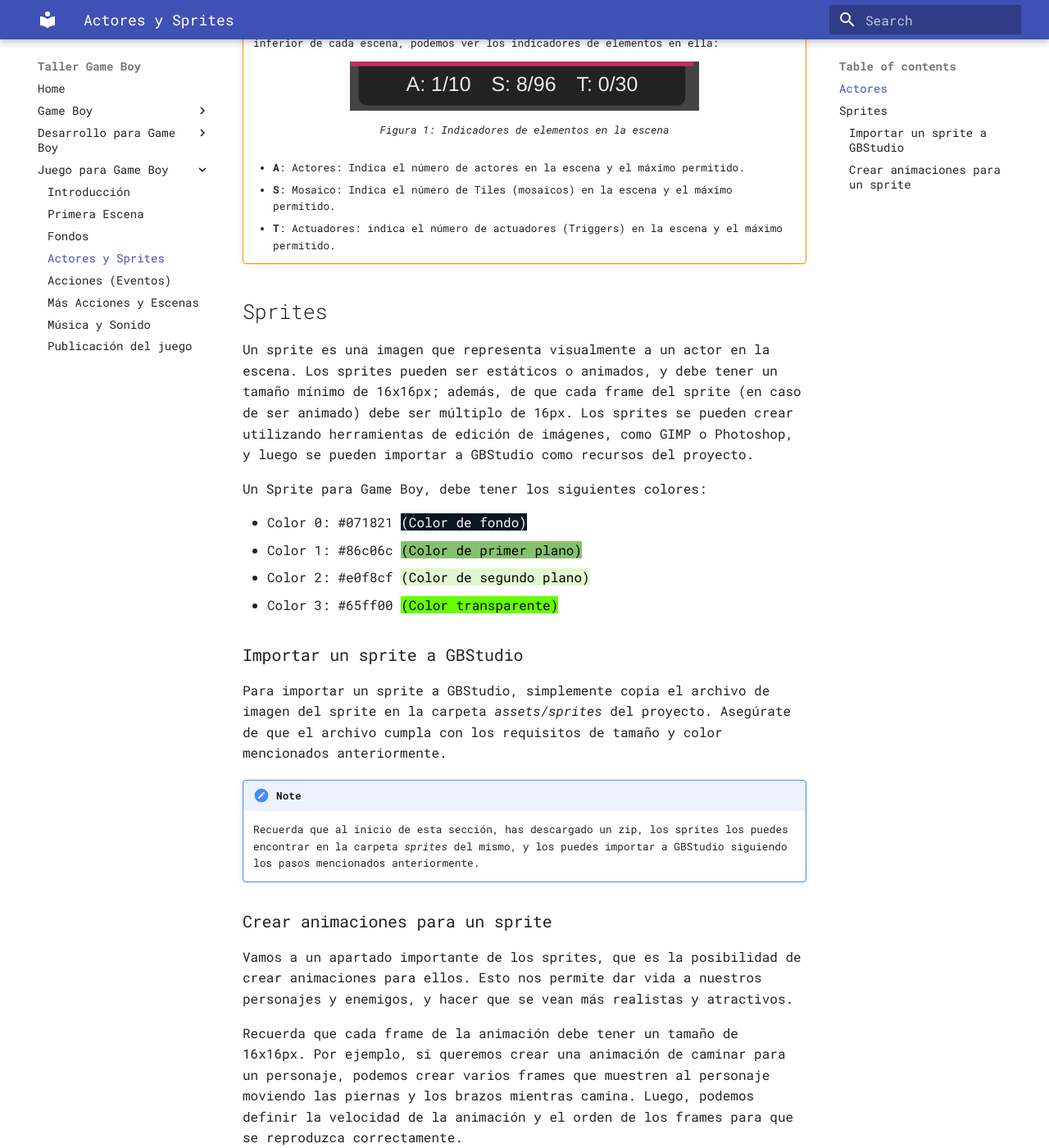
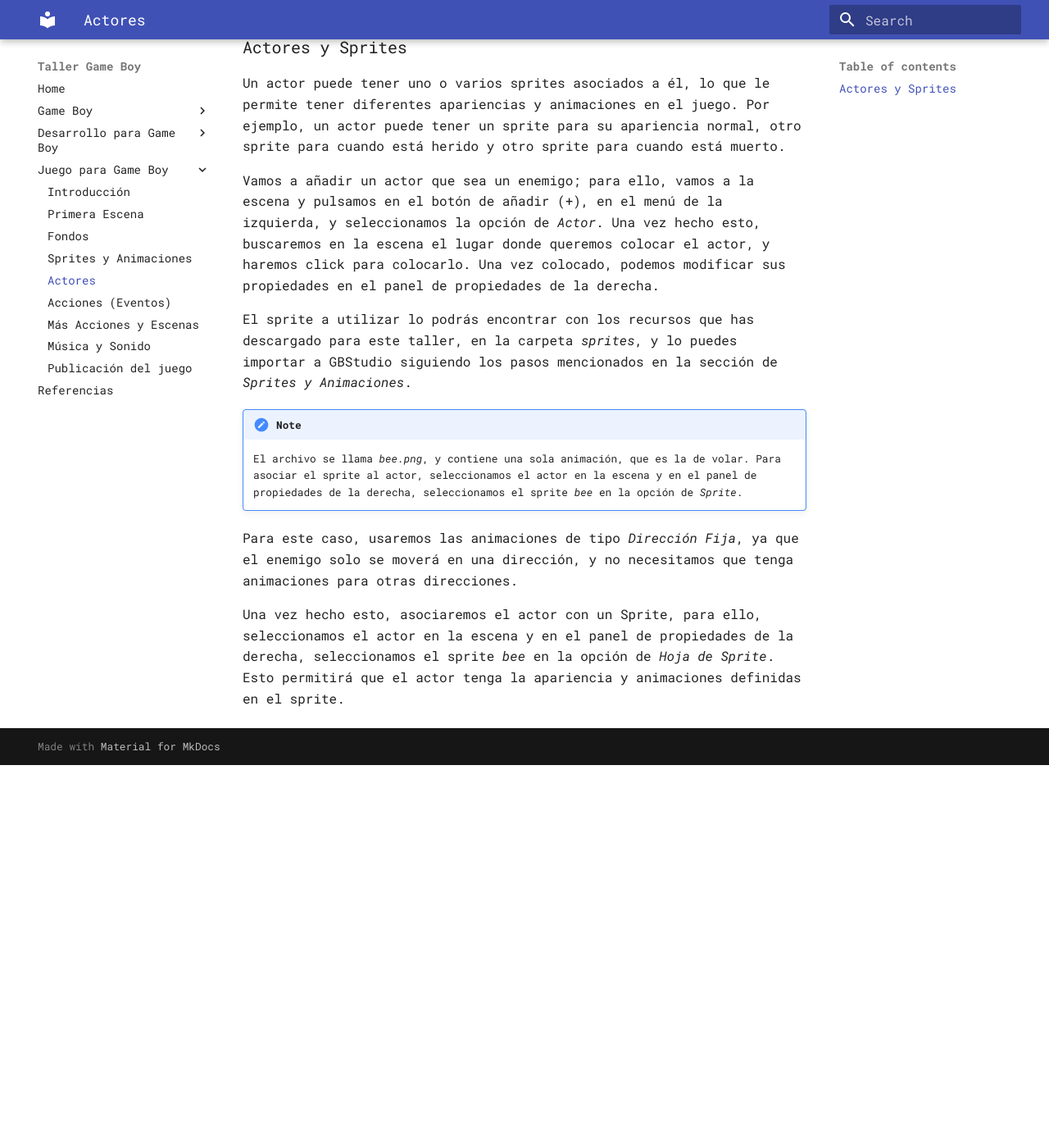
Before and after one commit to makeclassicgames/tallergbstudio, an MkDocs documentation site: the page built from docs/juego/actores_sprites.md, in a window 1280 px wide and 1400 px high, scrolled down 1141 px. Shown: the whole window at 82% size. Built offline with MkDocs 1.6.1 and Material for MkDocs 9.7.7, drawn with Linux system fonts in a browser that asks for light colours; after the commit the page ends 2074 px from its top, so only the background shows below that; some of the changed text lies outside the part shown.

Commit message:
finalizacion taller

```diff
--- a/docs/juego/actores_sprites.md
+++ b/docs/juego/actores_sprites.md
@@ -1,10 +1,4 @@
-# Actores y Sprites
-
-En GBStudio, los actores y sprites son elementos que se pueden agregar a una escena para representar personajes, enemigos, objetos y otros elementos interactivos en el juego. Los actores son entidades que pueden tener comportamientos y acciones definidas, mientras que los sprites son imágenes que representan visualmente a los actores.
-
-En esta sección, aprenderemos cómo importar y utilizar actores y sprites en nuestras escenas, así como cómo definir sus propiedades y comportamientos.
-
-## Actores
+# Actores
 
 Un actor en GBStudio es una entidad que puede tener un comportamiento definido mediante eventos y acciones. Los actores pueden ser personajes jugables, enemigos, NPCs (personajes no jugables) u otros elementos interactivos en el juego.
 
@@ -25,36 +19,17 @@
     * **S**: Mosaico: Indica el número de Tiles (mosaicos) en la escena y el máximo permitido.
     * **T**: Actuadores: indica el número de actuadores (Triggers) en la escena y el máximo permitido.
 
-## Sprites
+### Actores y Sprites
 
-Un sprite es una imagen que representa visualmente a un actor en la escena. Los sprites pueden ser estáticos o animados, y debe tener un tamaño mínimo de 16x16px; además, de que cada frame del sprite (en caso de ser animado) debe ser múltiplo de 16px. Los sprites se pueden crear utilizando herramientas de edición de imágenes, como GIMP o Photoshop, y luego se pueden importar a GBStudio como recursos del proyecto.
+Un actor puede tener uno o varios sprites asociados a él, lo que le permite tener diferentes apariencias y animaciones en el juego. Por ejemplo, un actor puede tener un sprite para su apariencia normal, otro sprite para cuando está herido y otro sprite para cuando está muerto.
 
-Un Sprite para Game Boy, debe tener los siguientes colores:
+Vamos a añadir un actor que sea un enemigo; para ello, vamos a la escena y pulsamos en el botón de añadir (+), en el menú de la izquierda, y seleccionamos la opción de _Actor_. Una vez hecho esto, buscaremos en la escena el lugar donde queremos colocar el actor, y haremos click para colocarlo. Una vez colocado, podemos modificar sus propiedades en el panel de propiedades de la derecha.
 
-*  Color 0: #071821 <span style="background-color: #071821; color: #ffffff;">(Color de fondo)</span>
-*  Color 1: #86c06c <span style="background-color: #86c06c; color: #000000;">(Color de primer plano)</span>
-*  Color 2: #e0f8cf <span style="background-color: #e0f8cf; color: #000000;">(Color de segundo plano)</span>
-*  Color 3: #65ff00 <span style="background-color: #65ff00; color: #000000;">(Color transparente)</span>
-
-### Importar un sprite a GBStudio
-
-Para importar un sprite a GBStudio, simplemente copia el archivo de imagen del sprite en la carpeta _assets/sprites_ del proyecto. Asegúrate de que el archivo cumpla con los requisitos de tamaño y color mencionados anteriormente.
-
+El sprite a utilizar lo podrás encontrar con los recursos que has descargado para este taller, en la carpeta _sprites_, y lo puedes importar a GBStudio siguiendo los pasos mencionados en la sección de _Sprites y Animaciones_.
 
 !!! note
-    Recuerda que al inicio de esta sección, has descargado un zip, los sprites los puedes encontrar en la carpeta _sprites_  del mismo, y los puedes importar a GBStudio siguiendo los pasos mencionados anteriormente.
+    El archivo se llama _bee.png_, y contiene una sola animación, que es la de volar. Para asociar el sprite al actor, seleccionamos el actor en la escena y en el panel de propiedades de la derecha, seleccionamos el sprite _bee_ en la opción de _Sprite_.
 
-### Crear animaciones para un sprite
+Para este caso, usaremos las animaciones de tipo _Dirección Fija_, ya que el enemigo solo se moverá en una dirección, y no necesitamos que tenga animaciones para otras direcciones.
 
-Vamos a un apartado importante de los sprites, que es la posibilidad de crear animaciones para ellos. Esto nos permite dar vida a nuestros personajes y enemigos, y hacer que se vean más realistas y atractivos.
-
-Recuerda que cada frame de la animación debe tener un tamaño de 16x16px. Por ejemplo, si queremos crear una animación de caminar para un personaje, podemos crear varios frames que muestren al personaje moviendo las piernas y los brazos mientras camina. Luego, podemos definir la velocidad de la animación y el orden de los frames para que se reproduzca correctamente.
-
-Para ello, vamos a abrir la vista de _sprites_ que encontrarás en la parte superior izquierda de la ventana de GBStudio. Esto abrirá la ventana de _sprites_, donde podemos ver todos los sprites disponibles en el proyecto.
-
-<figure>
-  <img src="/tallergbstudio/img/ventanasprites.png" alt="Ventana de Sprites" title="Ventana de Sprites" style="display: block; margin-left: auto; margin-right: auto; max-height: 450px;" />
-  <figcaption>Figura 2: Ventana de Sprites</figcaption>
-</figure>
-
-Cada Sprite puede tener una hoja de animación; que se compone de varias animaciones, y cada animación puede tener varios frames. Para crear una animación para un sprite, seleccionamos el sprite en la ventana de _sprites_, y veremos en la parte inferior de la ventana, las animaciones y los correspondientes Frames del Sprite.
+Una vez hecho esto, asociaremos el actor con un Sprite, para ello, seleccionamos el actor en la escena y en el panel de propiedades de la derecha, seleccionamos el sprite _bee_ en la opción de _Hoja de Sprite_. Esto permitirá que el actor tenga la apariencia y animaciones definidas en el sprite.
--- a/mkdocs.yml
+++ b/mkdocs.yml
@@ -29,8 +29,10 @@
     - Introducción: juego/introduccion.md
     - Primera Escena: juego/primera_escena.md
     - Fondos: juego/fondos.md
-    - Actores y Sprites: juego/actores_sprites.md
+    - Sprites y Animaciones: juego/sprites_animaciones.md
+    - Actores: juego/actores_sprites.md
     - Acciones (Eventos): juego/acciones_eventos.md
     - Más Acciones y Escenas: juego/mas_acciones_escenas.md
     - Música y Sonido: juego/musica_sonido.md
     - Publicación del juego: juego/publicacion_juego.md
+  - Referencias: referencias.md
```
Also changed, not shown: docs/index.md (+5 -1 lines), docs/juego/acciones_eventos.md (added, +33 -0 lines), docs/juego/mas_acciones_escenas.md (added, +52 -0 lines), docs/juego/musica_sonido.md (added, +46 -0 lines), docs/juego/publicacion_juego.md (added, +23 -0 lines), docs/juego/sprites_animaciones.md (added, +89 -0 lines), docs/referencias.md (added, +7 -0 lines), docs/img/editormusica.png (added), docs/img/eventosescena.png (added), docs/img/exportar.jpg (added), docs/img/mapa2.png (added), docs/img/playersprt.png (added), 4 other files.
